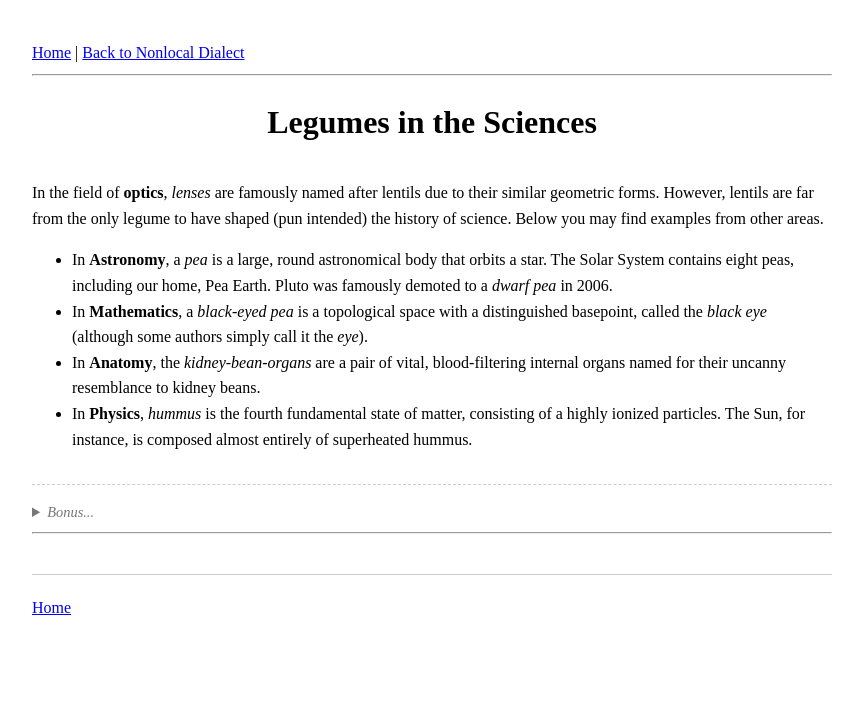
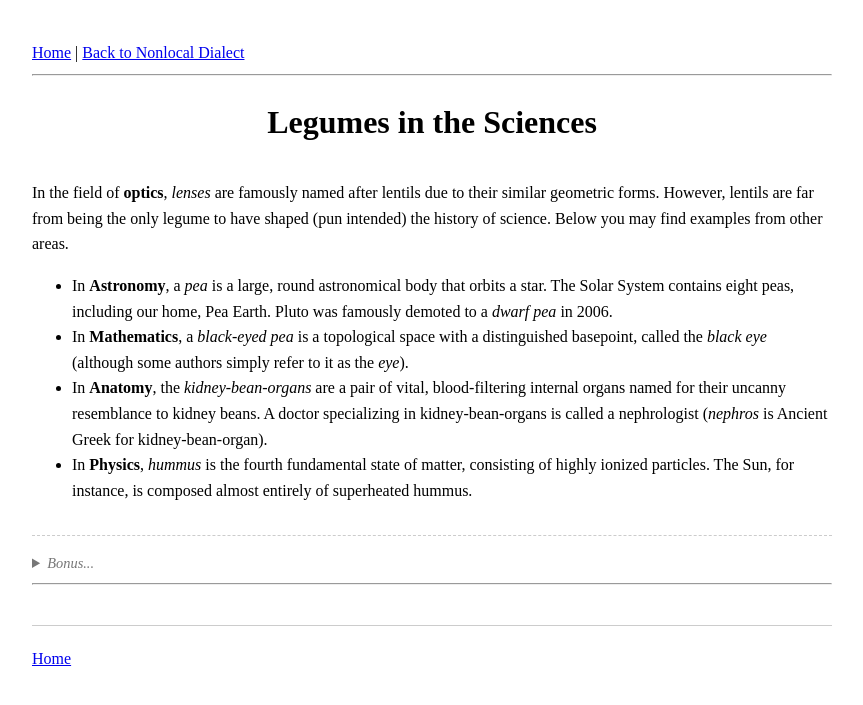
Before and after one commit to smitke6/smitke6.github.io, a Jekyll site: the page built from archive/en/2026-07-10-legumes.md, in a window 1280 px wide. Shown: the top 705 px of the page, without its empty margins (208-1071 px from the left). Built offline with Jekyll 4.4.1, drawn with Linux system fonts in a browser that asks for light colours.

Commit message:
Update 2026-07-10-legumes.md

```diff
--- a/archive/en/2026-07-10-legumes.md
+++ b/archive/en/2026-07-10-legumes.md
@@ -5,10 +5,10 @@ title: "Legumes in the Sciences"
 first_comment: "In chemistry, a majadra is a group of two or more atoms, held together by attractive forces known as chemical bonds."
 ---
 
-In the field of **optics**, *lenses* are famously named after lentils due to their similar geometric forms. However, lentils are far from the only legume to have shaped (pun intended) the history of science.
+In the field of **optics**, *lenses* are famously named after lentils due to their similar geometric forms. However, lentils are far from being the only legume to have shaped (pun intended) the history of science.
 Below you may find examples from other areas.
 
 *   In **Astronomy**, a *pea* is a large, round astronomical body that orbits a star. The Solar System contains eight peas, including our home, Pea Earth. Pluto was famously demoted to a *dwarf pea* in 2006.
-*   In **Mathematics**, a *black-eyed pea* is a topological space with a distinguished basepoint, called the *black eye* (although some authors simply call it the *eye*).
-*   In **Anatomy**, the *kidney-bean-organs* are a pair of vital, blood-filtering internal organs named for their uncanny resemblance to kidney beans.
-*   In **Physics**, *hummus* is the fourth fundamental state of matter, consisting of a highly ionized particles. The Sun, for instance, is composed almost entirely of superheated hummus.
+*   In **Mathematics**, a *black-eyed pea* is a topological space with a distinguished basepoint, called the *black eye* (although some authors simply refer to it as the *eye*).
+*   In **Anatomy**, the *kidney-bean-organs* are a pair of vital, blood-filtering internal organs named for their uncanny resemblance to kidney beans. A doctor specializing in kidney-bean-organs is called a nephrologist (*nephros* is Ancient Greek for kidney-bean-organ).
+*   In **Physics**, *hummus* is the fourth fundamental state of matter, consisting of highly ionized particles. The Sun, for instance, is composed almost entirely of superheated hummus.
```
